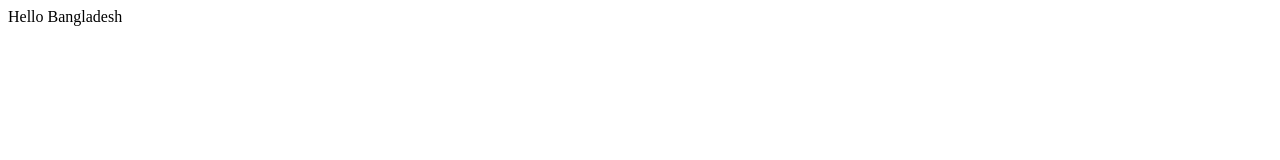
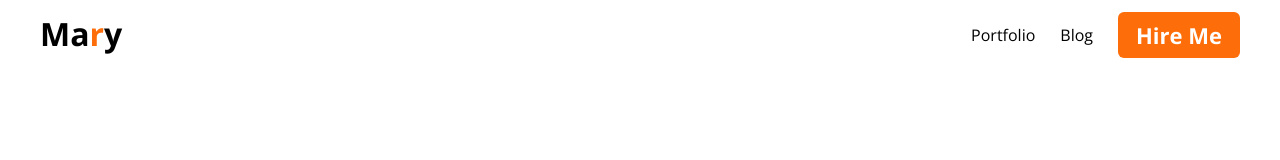
Before and after one commit to tanvir134338/Module-5, a plain HTML site: page index.html in a window 1280 px wide. Drawn offline with nearby package versions, Linux system fonts and the light colour scheme.

Commit message:
3 ta class

```diff
--- a/Styles/portflio.css
+++ b/Styles/portflio.css
@@ -0,0 +1,45 @@
+*{
+    padding: 0;
+    margin: 0;
+    font-family: "Open Sans", sans-serif;
+}
+
+/* Common Button Style */
+.commonbutton{
+    background-color:#FD6E0A;
+    padding: 8px 18px;
+    border-radius: 6px;
+    font-weight: bold;
+    font-size: 22px;
+    color: white;
+    border: none;
+}
+
+nav{
+    display: flex;
+    justify-content: space-between;
+    max-width: 1200px;
+    margin: auto;
+    padding: 12px 0px;
+}
+
+.logo{
+    font-weight: bold;
+    font-size: 32px;
+}
+
+.logo-r{
+    color: #FD6E0A;
+}
+
+ul{
+    display: flex;
+    justify-content: space-between;
+    list-style: none;
+    gap: 25px;
+    align-items: center;
+}
+
+ul li a{
+    text-decoration: none;
+}
--- a/index.html
+++ b/index.html
@@ -3,10 +3,26 @@
 <head>
     <meta charset="UTF-8">
     <meta name="viewport" content="width=device-width, initial-scale=1.0">
-    <title>Document</title>
-    <link rel="stylesheet" href="./Styles/portflio.css">
+    <title>Portfolio Website</title>
+    <link rel="stylesheet" href="Styles/portflio.css">
+
+    <!-- Google Font -->
+     <link rel="preconnect" href="https://fonts.googleapis.com">
+<link rel="preconnect" href="https://fonts.gstatic.com" crossorigin>
+<link href="https://fonts.googleapis.com/css2?family=Open+Sans:ital,wght@0,300..800;1,300..800&display=swap" rel="stylesheet">
+
 </head>
 <body>
-    Hello Bangladesh
+    <header>
+        <nav>
+            <h2 class="logo">Ma<span class="logo-r">r</span>y</h2>
+
+            <ul>
+                <li><a href=""></a>Portfolio</li>
+                <li><a href=""></a>Blog</li>
+                <li><button class="commonbutton">Hire Me</button></li>
+            </ul>
+        </nav>
+    </header>
 </body>
 </html>
```
